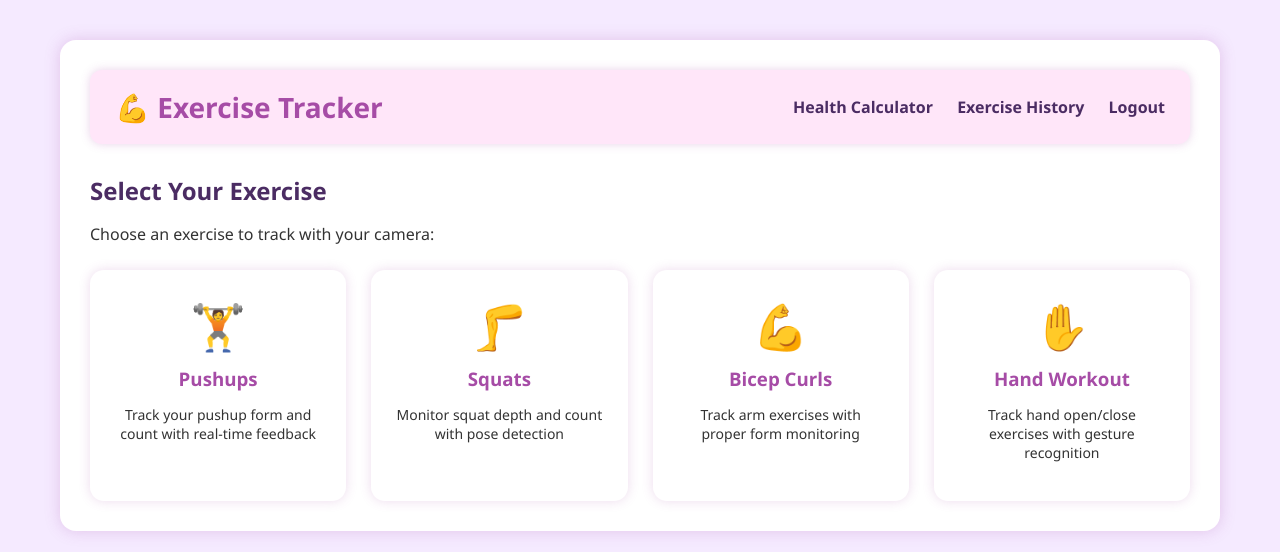
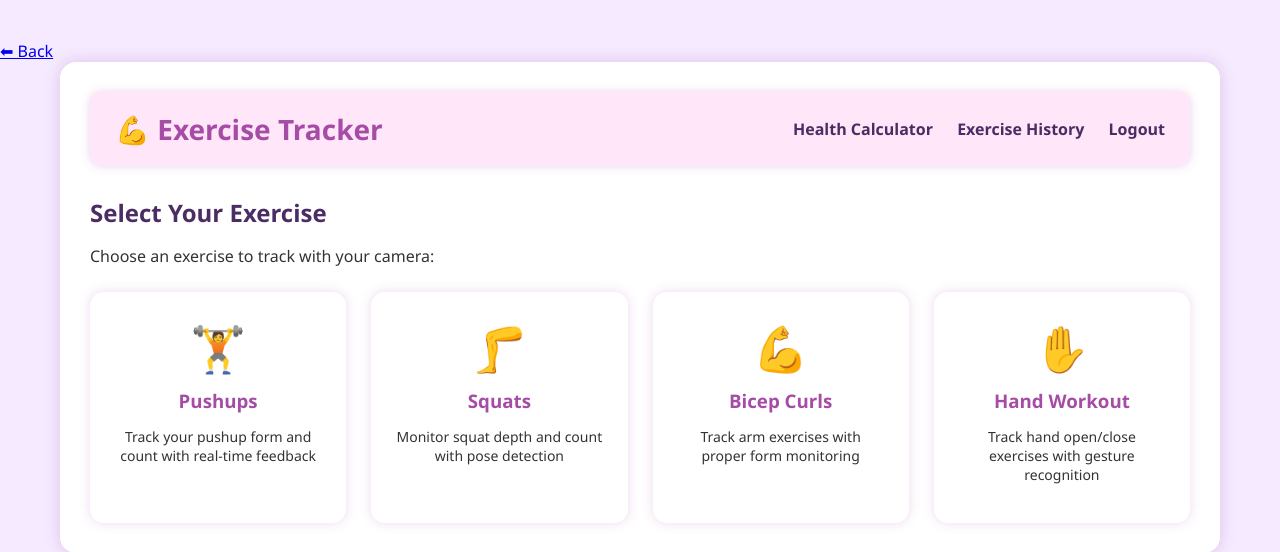
Before and after one commit to Shravani162006/wellness, a Flask app: page /exercise in a window 1280 px wide. Shown: the top 552 px of the page. Run offline with Flask 3, Linux system fonts and the light colour scheme; the visitor is signed in with stand-in values (Sample User, id 1).

Commit message:
Update exercise.html

```diff
--- a/templates/exercise.html
+++ b/templates/exercise.html
@@ -6,6 +6,7 @@
 
 </head>
 <body>
+     <a href="{{ url_for('result') }}">⬅ Back</a>
     <div class="container">
         <div class="nav-bar">
             <h1>💪 Exercise Tracker</h1>
```
